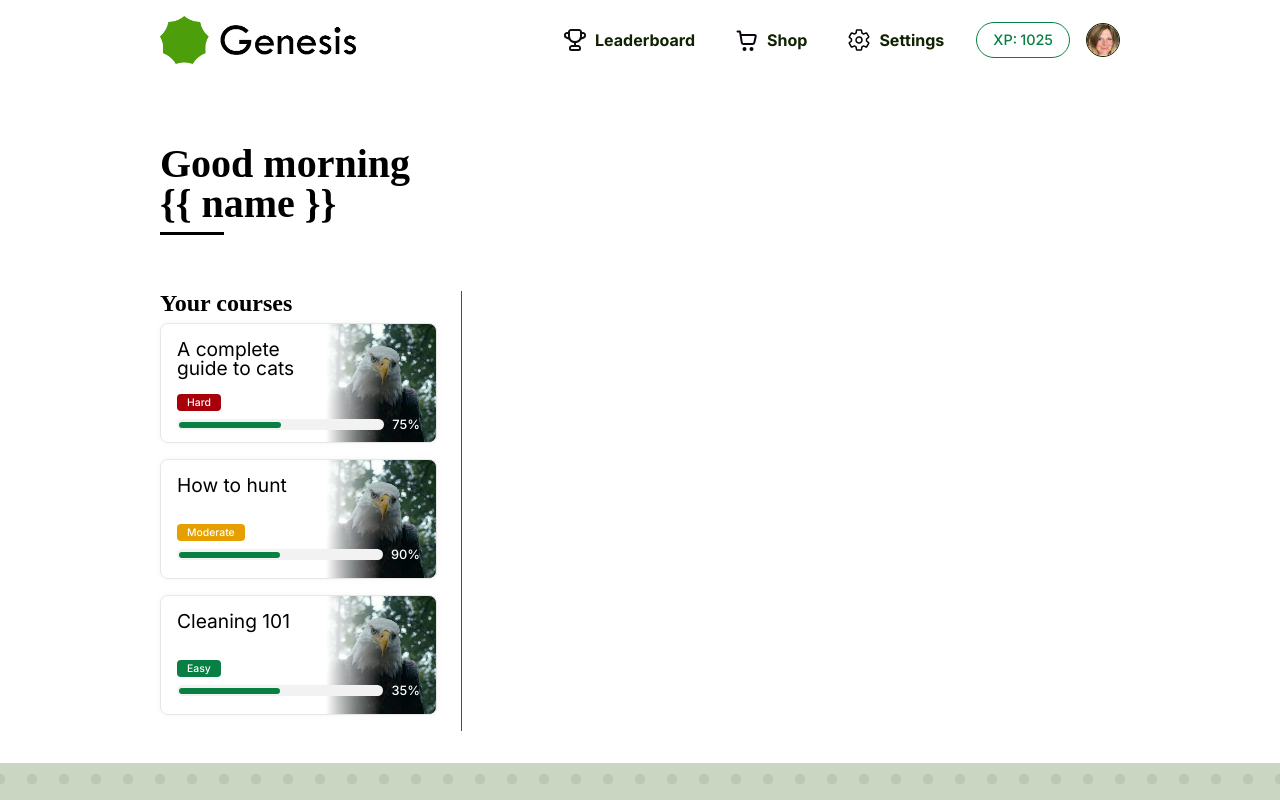
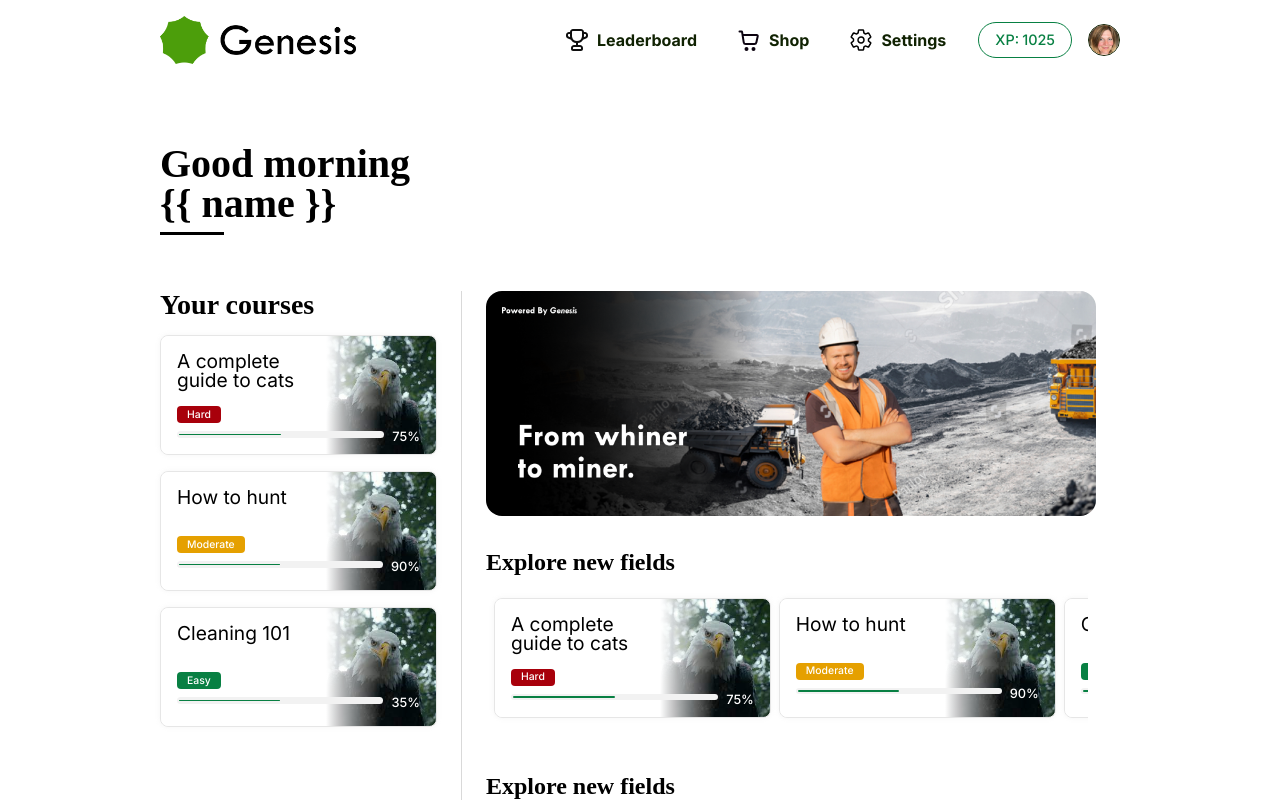
Before and after one commit to RuneHerreman/adria-client, a Vue app: page /dashboard in a window 1280 px wide. Shown: the top 800 px of the page. Built offline with nearby package versions, Linux system fonts and the light colour scheme.

Commit message:
Added a coursecarousel component for the available courses

```diff
--- a/src/assets/css/reset.css
+++ b/src/assets/css/reset.css
@@ -2,8 +2,8 @@
    v2.0 | 20110126
    License: none (public domain)
 */
-*{
-
+*, *::before, *::after {
+    box-sizing: border-box;
 }
 html, body, div, span, applet, object, iframe,
 h1, h2, h3, h4, h5, h6, p, blockquote, pre,
--- /dev/null
+++ b/src/components/BannerImageComponent.vue
@@ -0,0 +1,17 @@
+<script setup lang="ts">
+defineProps({
+  src: {type:String, required: true},
+})
+</script>
+
+<template>
+  <img :src="src" alt="">
+</template>
+
+<style scoped>
+  img{
+    width: 100%;
+    height: auto;
+    aspect-ratio: 1300/400;
+  }
+</style>
--- a/src/components/dashboard-components/AvailableCoursesComponents.vue
+++ b/src/components/dashboard-components/AvailableCoursesComponents.vue
@@ -1,8 +1,44 @@
 <script setup>
+
+import BannerImageComponent from "@/components/BannerImageComponent.vue";
+import SpotlightFullComponent from "@/components/dashboard-spotlight/SpotlightFullComponent.vue";
+import {ref} from "vue";
+import CourseCarousel from "@/components/dashboard-components/CourseCarousel.vue";
+const courses = ref([
+  {name: "A complete guide to cats", difficulty: "hard", enrolled: true, completion: 75},
+  {name: "How to hunt", difficulty: "moderate", enrolled: true, completion: 90},
+  {name: "Cleaning 101", difficulty: "easy", enrolled: true, completion: 35},
+  {name: "How to mine", difficulty: "hard", enrolled: false, completion: 0},
+])
 
 </script>
 
 <template>
+  <section id="available-courses-component">
+    <SpotlightFullComponent class="spotlight"
+                            src="src/assets/media/spotlight/Spotlight_Miners.png"
+    />
+
+    <CourseCarousel
+        name="Explore new fields"
+        :courseList="courses"
+    />
+
+    <CourseCarousel
+        name="Explore new fields"
+        :courseList="courses"
+    />
+
+    <CourseCarousel
+        name="Explore new fields"
+        :courseList="courses"
+    />
+
+    <CourseCarousel
+        name="Explore new fields"
+        :courseList="courses"
+    />
+  </section>
 
 </template>
 
--- a/src/components/dashboard-components/CourseCardComponent.vue
+++ b/src/components/dashboard-components/CourseCardComponent.vue
@@ -14,7 +14,7 @@
   <article
       class="course-card"
       :class="{enrolledCourse: enrolled}"
-      :style="{ background: `url(../../assets/media/course-background/${name}.jpg);`}"
+      :style="{ background: `url(../../assets/media/course-background/${name}.jpg)`}"
   >
     <div class="course-wrapper">
       <p class="course-name">{{name}}</p>
@@ -22,7 +22,7 @@
           class="course-info"
       >
         <DifficultyComponent :difficulty="difficulty"></DifficultyComponent>
-        <div v-if="enrolled=true" class="progress-container">
+        <div v-if="enrolled" class="progress-container">
           <ProgressComponent progress="50"></ProgressComponent>
           <p class="progress-percentage">{{completion}}%</p>
         </div>
@@ -50,6 +50,12 @@ article{
   background-size: contain;
 
   cursor: pointer;
+  transition: .05s ease-in-out;
+}
+
+article:hover{
+  scale: 101%;
+  box-shadow: 0 0.25rem 0.25rem rgba(230, 230, 230, 0.25);
 }
 
 .course-wrapper {
--- /dev/null
+++ b/src/components/dashboard-components/CourseCarousel.vue
@@ -0,0 +1,53 @@
+<script setup lang="ts">
+import CourseCardComponent from "@/components/dashboard-components/CourseCardComponent.vue";
+
+interface Course {
+  name: string;
+  difficulty: string;
+  completion: number;
+  enrolled: boolean;
+}
+
+const props = defineProps<{
+  name: {type:String, required: true},
+  courseList: Course[]
+}>();
+
+</script>
+
+<template>
+  <section class="carousel-wrapper">
+    <h2>{{name}}</h2>
+    <article class="carousel">
+      <CourseCardComponent
+          v-for="(course, idx) in courseList"
+          :key="course.name"
+          :name="course.name"
+          :difficulty="course.difficulty"
+          :completion="course.completion"
+          :enrolled="course.enrolled"
+      />
+    </article>
+  </section>
+
+</template>
+
+<style scoped>
+  .carousel{
+    display: flex;
+    gap: 0.5rem;
+    padding: 0.5rem;
+    overflow: scroll;
+    scrollbar-width: none;
+  }
+
+  h2{
+    margin-top: 2rem;
+    margin-bottom: 1rem;
+  }
+
+  .carousel-wrapper {
+    width: calc(100% - 2rem);
+
+  }
+</style>
--- a/src/components/dashboard-components/YourCoursesComponent.vue
+++ b/src/components/dashboard-components/YourCoursesComponent.vue
@@ -23,6 +23,7 @@ const enrolledCourses = computed(() => courses.value.filter(c => c.enrolled))
       :name="course.name"
       :difficulty="course.difficulty"
       :completion="course.completion"
+      :enrolled="course.enrolled"
     />
   </section>
 </template>
@@ -34,7 +35,8 @@ const enrolledCourses = computed(() => courses.value.filter(c => c.enrolled))
   }
 
   h2 {
-    margin-bottom: 0.5rem;
+    margin-bottom: 1rem;
+    font-size: 1.75rem;
     width: max-content;
   }
 </style>
--- /dev/null
+++ b/src/components/dashboard-spotlight/SpotlightFullComponent.vue
@@ -0,0 +1,18 @@
+<script setup lang="ts">
+defineProps({
+  src: {type:String, required: true},
+})
+</script>
+
+<template>
+  <img :src="src" alt="">
+</template>
+
+<style scoped>
+img{
+  width: calc(100% - 1.5rem);
+  height: auto;
+  aspect-ratio: 19/7;
+  border-radius: 1rem;
+}
+</style>
--- a/src/pages/DashboardPage.vue
+++ b/src/pages/DashboardPage.vue
@@ -21,14 +21,18 @@ import YourCoursesComponent from "@/components/dashboard-components/YourCoursesC
     margin: 3.5rem 0 2rem;
     display: grid;
     grid-template-columns: min-content auto;
+    width: 100%;
   }
 
   #your-courses {
-    border-right: #4D4D4D 0.11rem solid;
+    border-right: #d9d9d9 0.11rem solid;
     padding-right: 1.5rem;
   }
 
   #available-courses {
-    padding-left: 1.5rem;
+    margin-left: 1.5rem;
+    max-width: 100%;
+    overflow: hidden;
   }
+
 </style>
```
Also changed, not shown: src/assets/media/spotlight/Spotlight_Miners.png (added).
